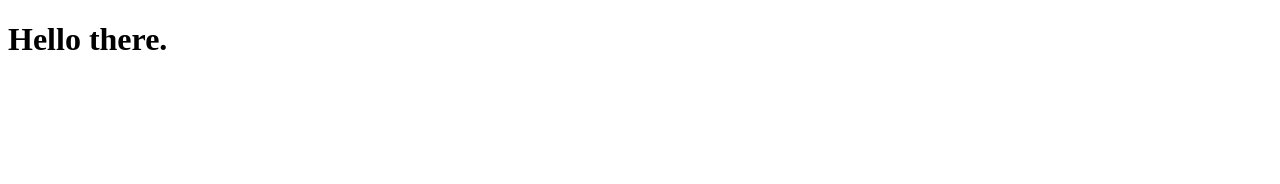
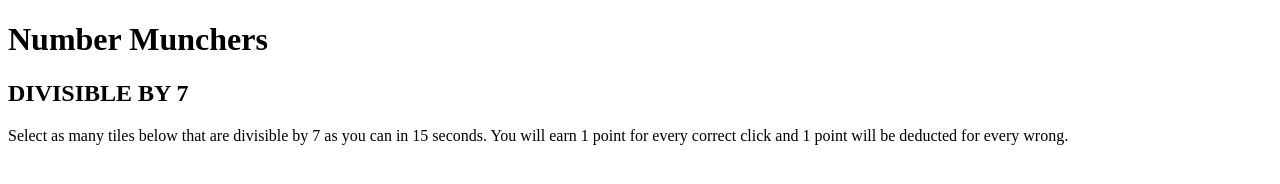
Before and after one commit to alliesauce/alliesauce.github.io, a plain HTML site: page index.html in a window 1280 px wide. Drawn offline with Linux system fonts and the light colour scheme.

```diff
--- a/index.html
+++ b/index.html
@@ -8,7 +8,12 @@
 </head>
 <body>
 
-  <h1>Hello there.</h1>
+  <h1>Number Munchers</h1>
+  <div class='instructions'>
+    <h2>DIVISIBLE BY 7</h2>
+    <p>Select as many tiles below that are divisible by 7 as you can in 15 seconds. You will earn 1 point for every correct click and 1 point will be deducted for every wrong.</p>
+  </div>
+
 
 </body>
 </html>
```
Also changed, not shown: number_muchers/number_muncher_screenshot.jpg (added), 3 other files.
